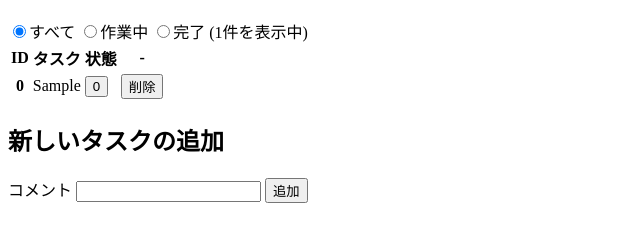
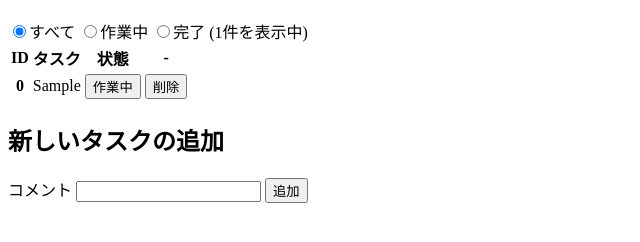
Before and after one commit to NaotoAsai/vue-joint-lesson, a plain HTML site: page index.html in a window 1280 px wide. Both pictures are taken after typing "Sample" into the empty fields and a click on the button "追加". Shown: the part 70-312 px from the top of the page, without its empty margins (0-640 px from the left). Drawn offline with nearby package versions, Linux system fonts and the light colour scheme.

Commit message:
状態変更ボタンの数字を文字列へ変換

```diff
--- a/index.html
+++ b/index.html
@@ -32,7 +32,7 @@
             <td>{{ item.task }}</td>
             <td class="state">
               <!-- 状態変更ボタンのモック -->
-              <button v-on:click="doChangeState(item)">{{ item.state }}</button>
+              <button v-on:click="doChangeState(item)">{{ labels[item.state] }}</button>
             </td>
             <td class="button">
               <!-- 削除ボタンのモック -->
--- a/main.js
+++ b/main.js
@@ -80,6 +80,13 @@ const app = new Vue({
       return this.tasks.filter(function(el) {
         return this.current < 0 ? true : this.current === el.state
       },this)
+    },
+    labels: function() {
+      return this.options.reduce(function(a,b) {
+        return Object.assign(a,{[b.value]: b.label})
+      },{})
+      //キーから見つけやすいようにデータを加工する
+      //{0: '作業中', 1: '完了', -1: 'すべて'}
     }
   }
 })
```
